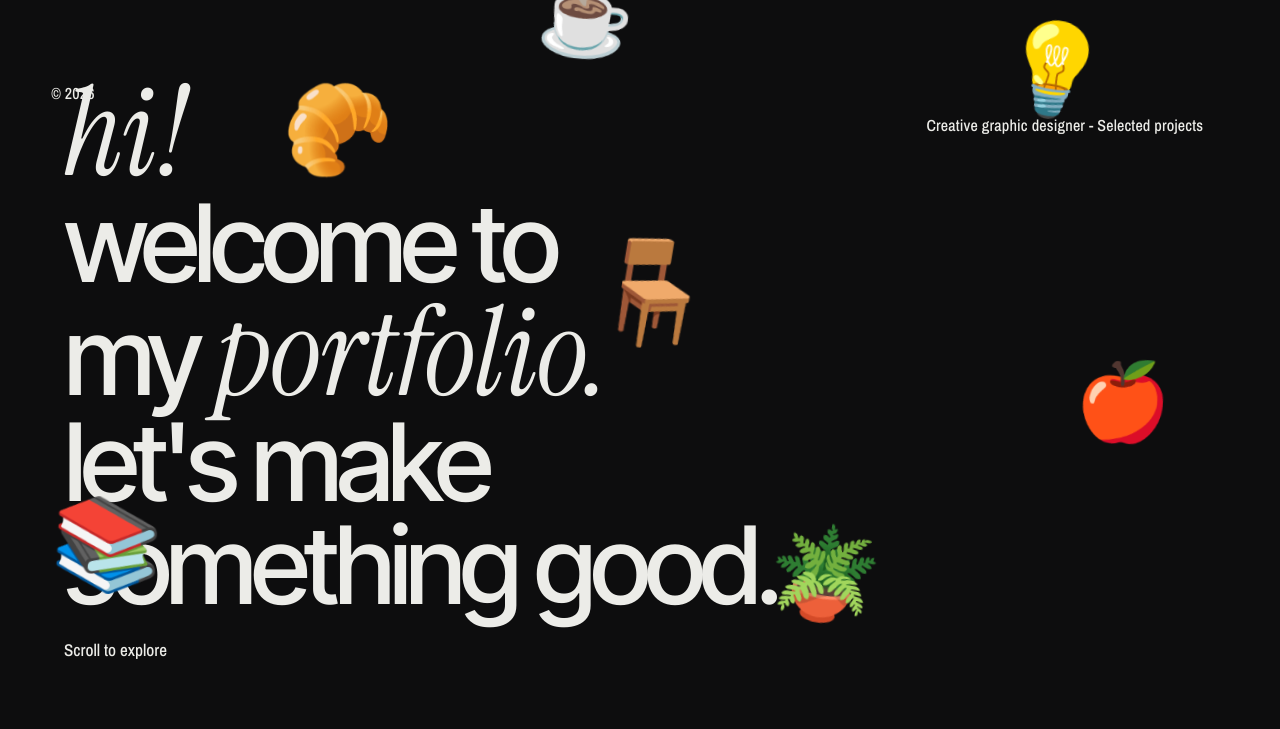
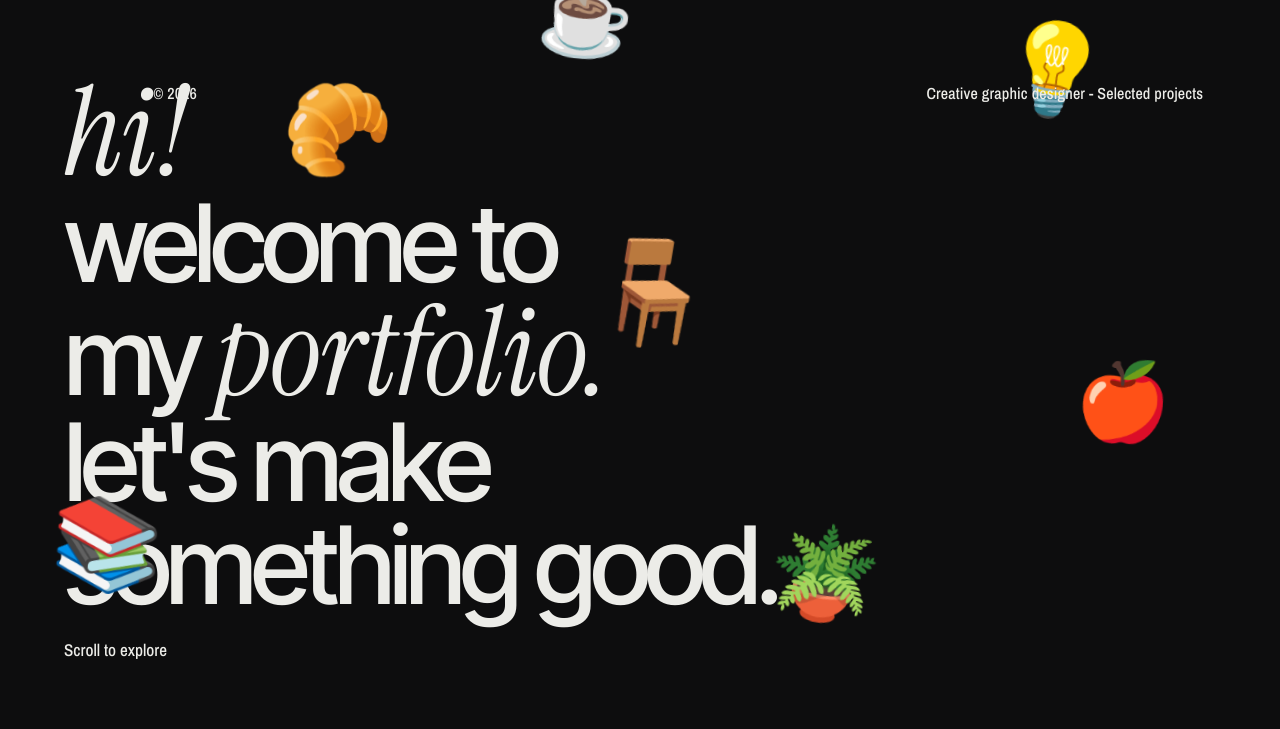
Before and after one commit to ajimtpl123/mrktk_GraphicDesigner, a plain HTML site: page index.html in a window 1280 px wide. Shown: the part 71-800 px from the top of the page. Drawn offline with nearby package versions, Linux system fonts and the light colour scheme.

Commit message:
Adjust positioning of copyright and designer text

```diff
--- a/index.html
+++ b/index.html
@@ -171,8 +171,8 @@
     </nav>
 
     <!-- GANTI: teks kecil di sekitar headline -->
-    <span class="tag" style="left:4%; top:19%">© 2026</span>
-    <span class="tag" style="right:6%; top:23%">Creative graphic designer - Selected projects</span>
+    <span class="tag" style="left:12%; top:19%">© 2026</span>
+    <span class="tag" style="right:6%; top:19%">Creative graphic designer - Selected projects</span>
 
     <!--
       OBJEK ILUSTRASI (yang bergoyang)
```
